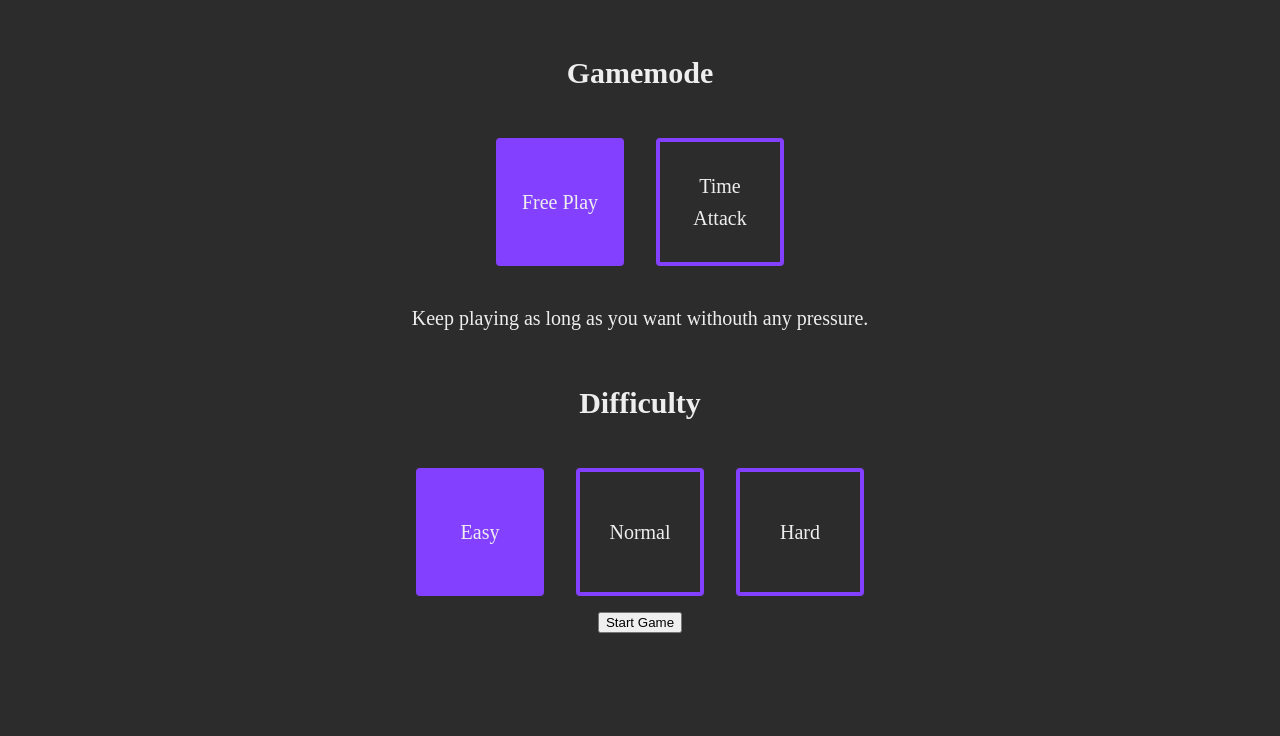
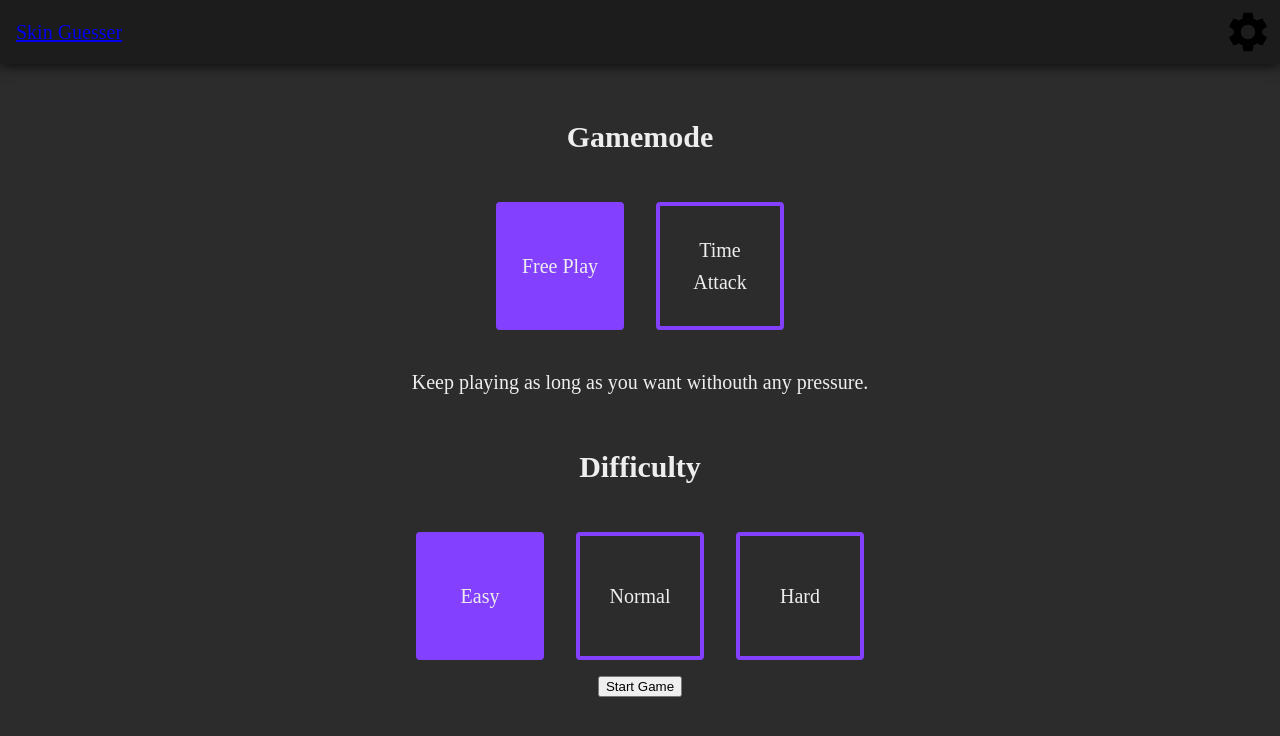
Before and after one commit to ToxicJojo/skin-guesser, a Vue app: page /game in a window 1280 px wide. Shown: the top 736 px of the page. Built offline with nearby package versions, Linux system fonts and the light colour scheme.

Commit message:
Added a header

```diff
--- a/src/App.vue
+++ b/src/App.vue
@@ -1,11 +1,17 @@
 <template lang='pug'>
   .app
+    Header
     router-view
 </template>
 
 <script>
+import Header from '@/components/layout/Header.vue'
+
 export default {
   name: 'App',
+  components: {
+    Header,
+  },
 }
 </script>
 
--- /dev/null
+++ b/src/components/layout/Header.vue
@@ -0,0 +1,32 @@
+<template lang='pug'>
+  header.header
+    router-link(to='/') Skin Guesser
+    img.settings-icon(src='@/assets/settings-24px.svg')
+</template>
+
+<script>
+export default {
+  name: 'Header',
+}
+</script>
+
+<style lang='scss' scoped>
+
+header.header {
+  @include flex-row;
+  align-items: center;
+  justify-content: space-between;
+  height: 64px;
+  padding: 8px 0px 8px 16px;
+  background-color: var(--color-header-background);
+  box-shadow: 0px 2px 12px 0px rgba(0,0,0,0.75);
+}
+
+.settings-icon {
+  padding: 8px;
+  width: 64px;
+  height: 64px;
+  color: white;
+}
+
+</style>
--- a/src/scss/variables/_colors.scss
+++ b/src/scss/variables/_colors.scss
@@ -1,5 +1,6 @@
 :root {
   --color-background: #2C2C2C;
+  --color-header-background: #1C1C1C;
   --color-text: #eee;
   --color-primary: #8341FF;
   --color-success: #00E676;
--- a/src/views/SkinGuesserGame.vue
+++ b/src/views/SkinGuesserGame.vue
@@ -6,8 +6,7 @@
       GameSetup(v-if='isSelectingMode' @startGame='startGame')
       template(v-else)
         GameTimer(v-if='isTimeAttack' :time='timer')
-        span Correct Guesses: {{ gameState.correctGuesses }}
-        button(@click='isSelectingMode = true') Mode Select
+        //button(@click='isSelectingMode = true') Mode Select
         SkinDisplay(:splashUrl='currentSkin.splashUrl' :skinName='currentSkin.name' :clipData='clipData' :class='{"guess-correct": gameState.isGuessCorrect, "guess-incorrect": gameState.isGuessIncorrect}')
         .guess-row
           ChampionSelect(v-model='selectedChampion')
```
Also changed, not shown: src/assets/settings-24px.svg (added).
